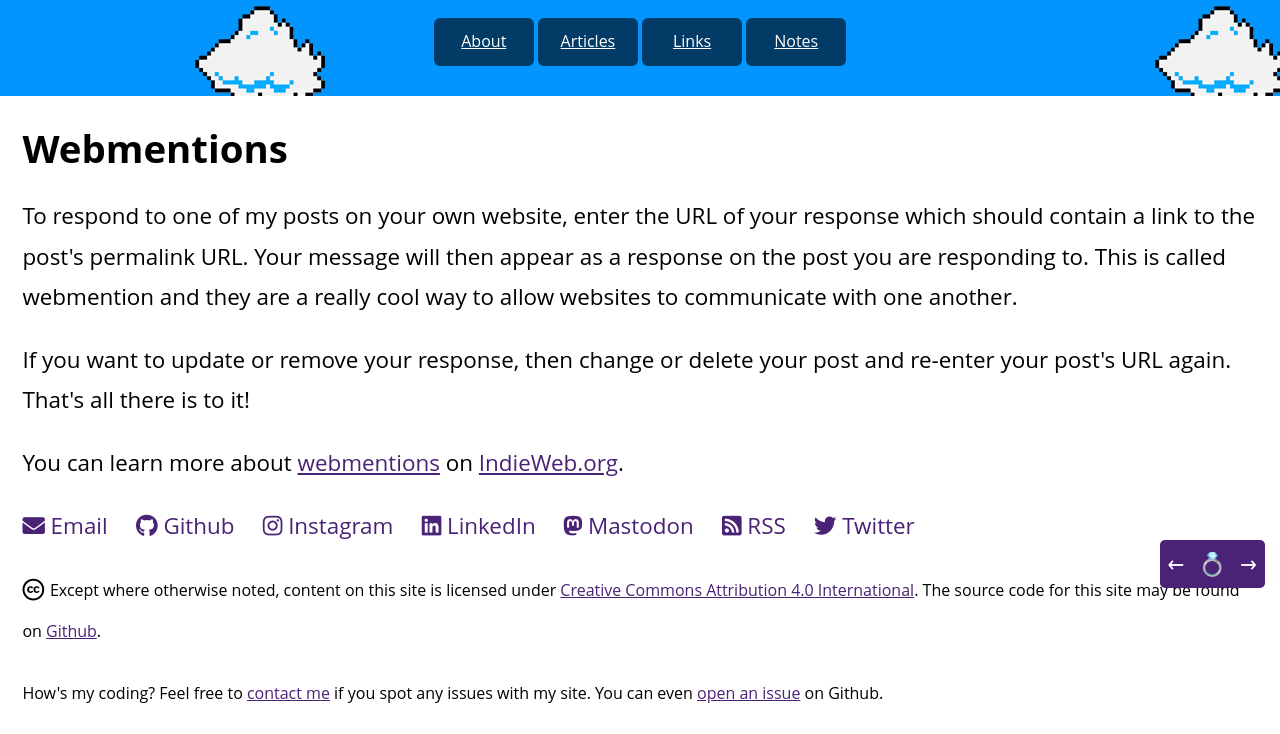
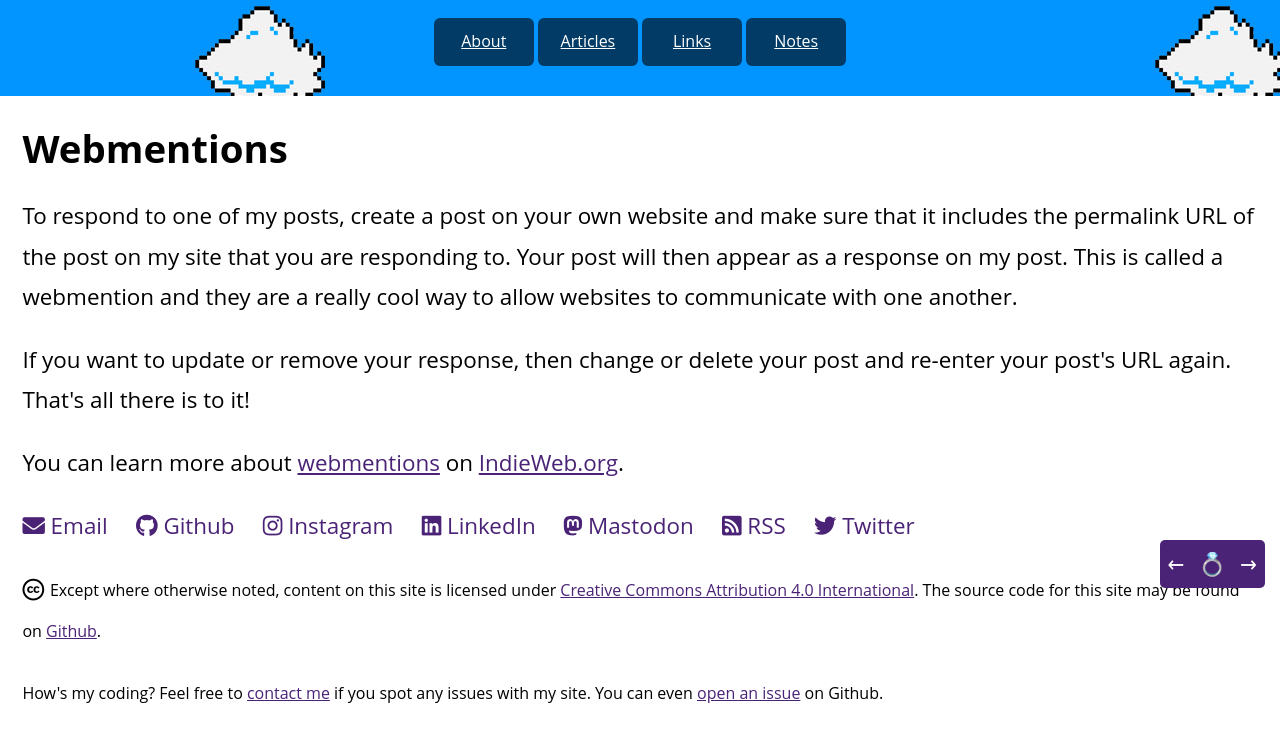
Before and after one commit to michaelspellacy/michaelspellacy.github.io, a Jekyll site: the page built from webmentions.html, in a window 1280 px wide, cut to the strip 297-1031 px from the top of the page. Built offline with Jekyll 4.4.1, drawn with Linux system fonts in a browser that asks for light colours; nearby versions of some CDN libraries.

Commit message:
Webmention update

```diff
--- a/webmentions.html
+++ b/webmentions.html
@@ -2,7 +2,7 @@
 title: Webmentions
 ---
 
-<p>To respond to one of my posts on your own website, enter the URL of your response which should contain a link to the post's permalink URL. Your message will then appear as a response on the post you are responding to. This is called webmention and they are a really cool way to allow websites to communicate with one another.</p>
+<p>To respond to one of my posts, create a post on your own website and make sure that it includes the permalink URL of the post on my site that you are responding to. Your post will then appear as a response on my post. This is called a webmention and they are a really cool way to allow websites to communicate with one another.</p>
 
 <p>If you want to update or remove your response, then change or delete your post and re-enter your post's URL again. That's all there is to it!</p>
 
```
